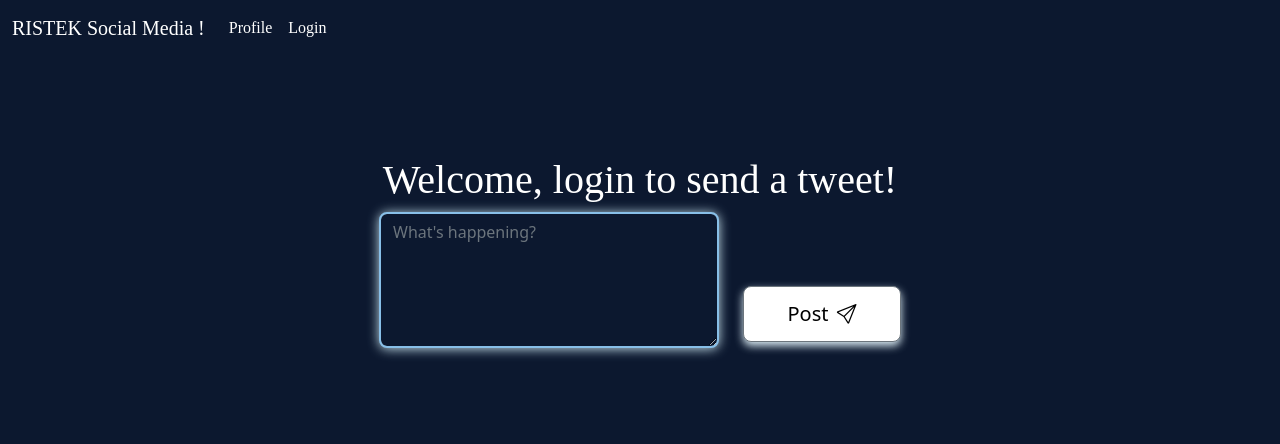
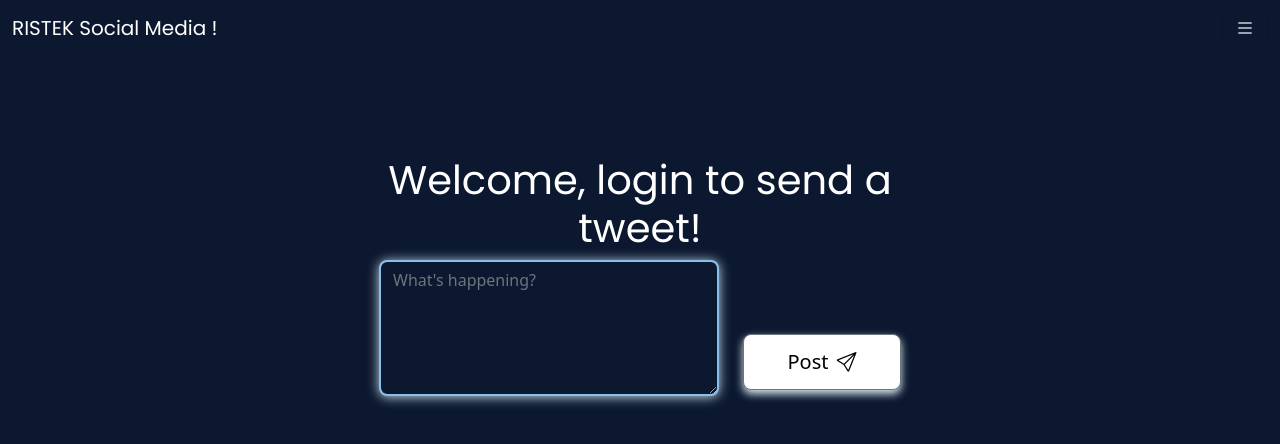
Before and after one commit to alifismady/django-simple-twitter, a Django app: page / in a window 1280 px wide. Shown: the top 444 px of the page. Run offline with Django 4.2, Linux system fonts and the light colour scheme; data that the repository does not hold is empty.

Commit message:
alifismady UPDATE readme.md, html (change font)

```diff
--- a/tweet_api/static/css/styleHome.css
+++ b/tweet_api/static/css/styleHome.css
@@ -1,6 +1,7 @@
 /*Font*/
+@import url('https://fonts.googleapis.com/css2?family=Poppins:wght@700&display=swap');
 h1,h2,h3,h4,h5,h6,p,a{
-    font-family: 'Plus Jakarta Sans';
+    font-family: 'Poppins';
     font-style: normal;
     color: white;
 }
@@ -9,24 +10,20 @@ h1,h2,h3,h4,h5,h6,p,a{
 body{
     background-color: #0C182F;
 }
-
 .mainContainer{
     margin-top: 100px;
 }
 
 /*Navbar*/
-
 .navbar{
     margin-bottom: 50px;
 }
-
 .navbar-brand{
     color: white;
 }
 
 
 /* Form */
-
 #content{
     border: 2px solid #88BFE8;
     filter: drop-shadow(0px 1px 6px #C5E0EB);
@@ -38,7 +35,6 @@ body{
     margin-right: 0px;
 
 }
-
 #buttonSubmit{
 
     color:black;
@@ -54,13 +50,11 @@ body{
     box-shadow: 0px 4px 8px #DAEBF3;
     border-radius: 8px;
 }
-
 .buttonsTweet{
     padding-bottom: 30px;
 }
 
 /*Tweet Card*/
-
 .tweetcard{
     background: linear-gradient(180deg, #213356 0%, #0C182F 100%);
     box-shadow: 6.39689px 6.39689px 19.1907px #1D2E4E;
@@ -69,17 +63,13 @@ body{
     filter: drop-shadow(0px 1px 6px #C5E0EB);
     border-radius: 8px;
 }
-
 #tweetDate{
     font-size: small;
 }
 
-/*For Testing*/
-
+/* For small screen */
 @media only screen and (max-width: 600px) {
     p,h2,h3,h4,h5,h6 {
         font-size: smaller;
     }
-
-
 }
--- a/tweet_api/templates/pages/home.html
+++ b/tweet_api/templates/pages/home.html
@@ -1,5 +1,6 @@
 <!DOCTYPE html>
 <html lang="en">
+
   <head>
     <meta charset="UTF-8">
     <meta http-equiv="X-UA-Compatible" content="IE=edge">
@@ -15,11 +16,15 @@
     <!-- Local CSS -->
     <link rel="stylesheet" href="../../static/css/styleHome.css">
 
+    <!-- Font CSS -->
+    <link href='https://fonts.googleapis.com/css?family=Poppins' rel='stylesheet'>
+
     <!-- AJAX JS -->
     <script src="https://ajax.googleapis.com/ajax/libs/jquery/3.6.0/jquery.min.js"></script>
 
 
   </head>
+
   <body>
 
     <!-- Modal for Update -->
@@ -30,7 +35,8 @@
         <div class="modal-content">
           <div class="modal-header">
             <h5 class="modal-title" id="exampleModalLabel" style="color:black">Update Tweet</h5>
-          <button type="button" class="btn-close" data-bs-dismiss="modal" aria-label="Close" style="color: black;"></button>
+            <button type="button" class="btn-close" data-bs-dismiss="modal" aria-label="Close"
+              style="color: black;"></button>
           </div>
           <div class="modal-body">
             <form method="POST" id="post-tweet-form" action="">
@@ -38,11 +44,13 @@
               <div class="container text-center">
                 <div class="row">
                   <div class="col-8">
-                  <textarea type ="text" class="form-control mb-4" id="contentArea" name="content" rows="5" placeholder="Change your tweet"></textarea>
+                    <textarea type="text" class="form-control mb-4" id="contentArea" name="content" rows="5"
+                      placeholder="Change your tweet"></textarea>
                   </div>
                   <div class="buttonsTweet col-4 d-flex flex-column-reverse">
                     <!-- <input type="submit" name="submit" value="Create"> -->
-                  <button type="submit" name="submit" class="btn btn-secondary btn-lg" id="buttonSubmit" href="">Update
+                    <button type="submit" name="submit" class="btn btn-secondary btn-lg" id="buttonSubmit"
+                      href="">Update
                       <i class="bi bi-send"></i>
                     </button>
                   </div>
@@ -55,28 +63,29 @@
     </div>
 
     <!-- New Nav Bar -->
-  <nav class="navbar navbar-expand-lg">
+    <nav class="navbar">
       <div class="container-fluid">
         {% if user.is_authenticated %}
         <a class="navbar-brand" href="#">RISTEK Social Media, hi {{user.username}}!</a>
         {% else %}
         <a class="navbar-brand" href="#">RISTEK Social Media !</a>
         {% endif %}
-      <button class="navbar-toggler" type="button" data-bs-toggle="collapse" data-bs-target="#navbarSupportedContent" aria-controls="navbarSupportedContent" aria-expanded="false" aria-label="Toggle navigation">
+        <button class="navbar-toggler" type="button" data-bs-toggle="collapse" data-bs-target="#navbarSupportedContent"
+          aria-controls="navbarSupportedContent" aria-expanded="false" aria-label="Toggle navigation">
           <i class="bi bi-list" style="color: white;"></i>
         </button>
-      <div class="collapse navbar-collapse" id="navbarSupportedContent">
-        <ul class="navbar-nav me-auto mb-2 mb-lg-0">
+        <div class="collapse navbar-collapse align-items-end" id="navbarSupportedContent">
+          <ul class="navbar-nav ms-auto mb-2 mb-lg-0 justify-content-end">
             {% if user.is_authenticated %}
             <li class="nav-item">
-            <a class="nav-link active" aria-current="page" style="color:white">Profile</a>
+              <a class="nav-link active" aria-current="page" href="#" style="color:white">Profile</a>
             </li>
             <li class="nav-item">
               <a class="nav-link" href="logout/" style="color:white">Logout</a>
             </li>
             {% else %}
             <li class="nav-item">
-            <a class="nav-link disabled" aria-current="page" style="color:white">Profile</a>
+              <a class="nav-link disabled" aria-current="page" href="#" style="color:white">Profile</a>
             </li>
             <li class="nav-item">
               <a class="nav-link active" href="login/" style="color:white">Login</a>
@@ -111,10 +120,10 @@
               <div class="container text-center">
                 <div class="row">
                   <div class="col-8 flex-fill">
-                    <textarea type ="text" class="form-control mb-4" id="content" name="content" rows="5" placeholder="What's happening?"></textarea>
+                    <textarea type="text" class="form-control mb-4" id="content" name="content" rows="5"
+                      placeholder="What's happening?"></textarea>
                   </div>
                   <div class="buttonsTweet col-4 d-flex flex-fill flex-column-reverse">
-                    <!-- <input type="submit" name="submit" value="Create"> -->
                     <button type="submit" name="submit" class="btn btn-secondary btn-lg" id="buttonSubmit" href="">Post
                       <i class="bi bi-send"></i>
                     </button>
@@ -138,9 +147,12 @@
     <input type="hidden" id="userName" value={{user.username}}>
 
     <!-- Bootstrap Script -->
-    <script src="https://cdn.jsdelivr.net/npm/bootstrap@5.2.3/dist/js/bootstrap.bundle.min.js" integrity="sha384-kenU1KFdBIe4zVF0s0G1M5b4hcpxyD9F7jL+jjXkk+Q2h455rYXK/7HAuoJl+0I4" crossorigin="anonymous"></script>
+    <script src="https://cdn.jsdelivr.net/npm/bootstrap@5.2.3/dist/js/bootstrap.bundle.min.js"
+      integrity="sha384-kenU1KFdBIe4zVF0s0G1M5b4hcpxyD9F7jL+jjXkk+Q2h455rYXK/7HAuoJl+0I4"
+      crossorigin="anonymous"></script>
 
     <!-- JS Local Script -->
     <script src="../../static/js/scriptHome.js?2"></script>
   </body>
+
 </html>
--- a/tweet_api/views.py
+++ b/tweet_api/views.py
@@ -14,7 +14,6 @@ from .serializers import TweetSerializer
 # Create your views here.
 
 def home_view(request, *args, **kwargs):
-    # return HttpResponse("<h1>Hello World</h1>")
     form = TweetForm()
     context={
         'form':form
```
Also changed, not shown: README.md. Lines whose indentation alone changed are shown as unchanged.
